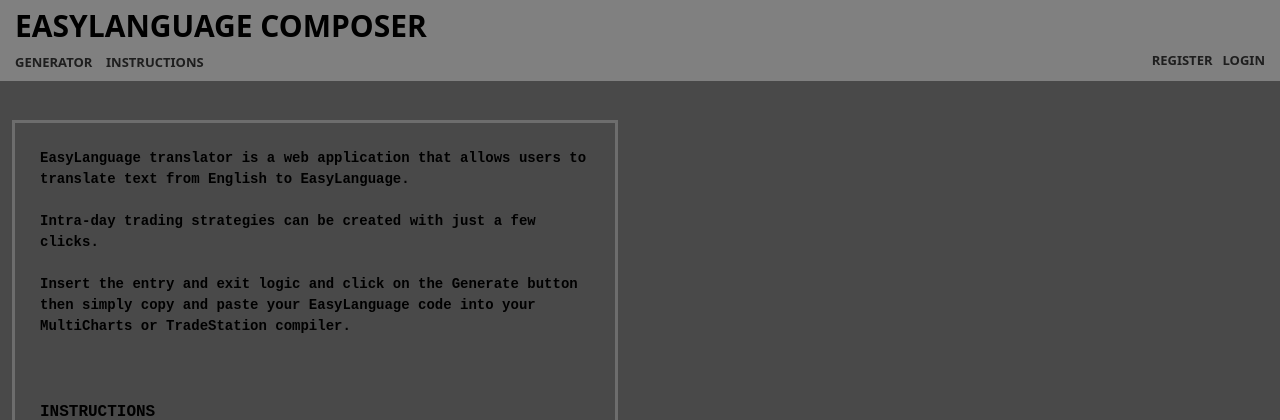
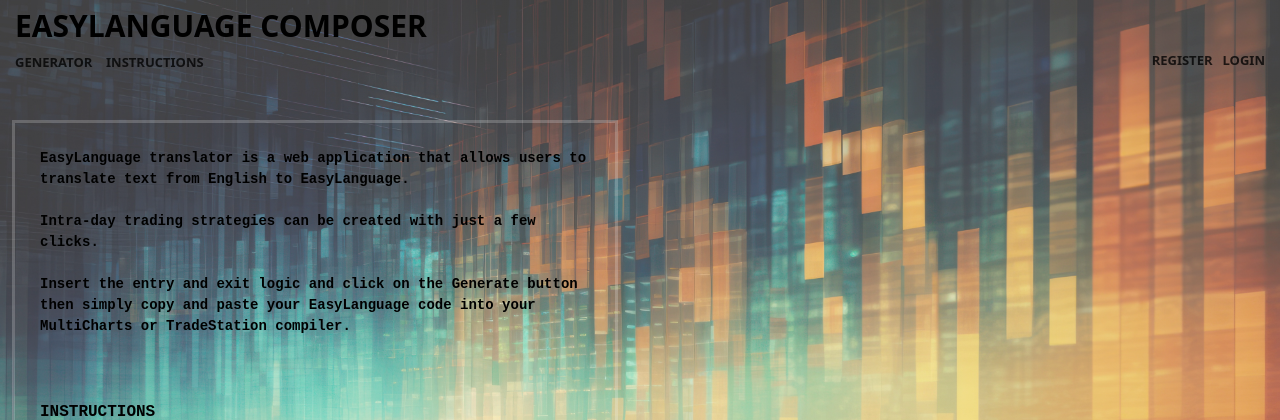
Before and after one commit to andreisovidiu/easylanguagedjango, a Django app: page /about/ in a window 1280 px wide. Shown: the top 420 px of the page. Run offline with Django 4.2, Linux system fonts and the light colour scheme.

Commit message:
image added

```diff
--- a/composer/static/composer/styles.css
+++ b/composer/static/composer/styles.css
@@ -9,8 +9,10 @@
 }
 
 body {
-    background: rgb(73, 73, 73);
+    background: rgb(127, 127, 127);
+    background-image: linear-gradient(rgba(255, 255, 255, 0.250), rgba(255, 255, 255, 0.250)), url(djangoimage.jpg);
     background-size: cover;
+
 }
 
 #navbar {
--- a/composer/templates/composer/layout.html
+++ b/composer/templates/composer/layout.html
@@ -17,7 +17,7 @@
     </head>
 
     <body>
-        <nav class="container-fluid" style="background-color: grey;">
+        <nav class="container-fluid" style="background-color: transparent;">
             <div id="navbar">
                 <h2>EasyLanguage Composer</h2>
                     <a class="generator" href="{% url 'composerindex' %}">GENERATOR</a>
```
Also changed, not shown: composer/static/composer/djangoimage.jpg (added), db.sqlite3.
